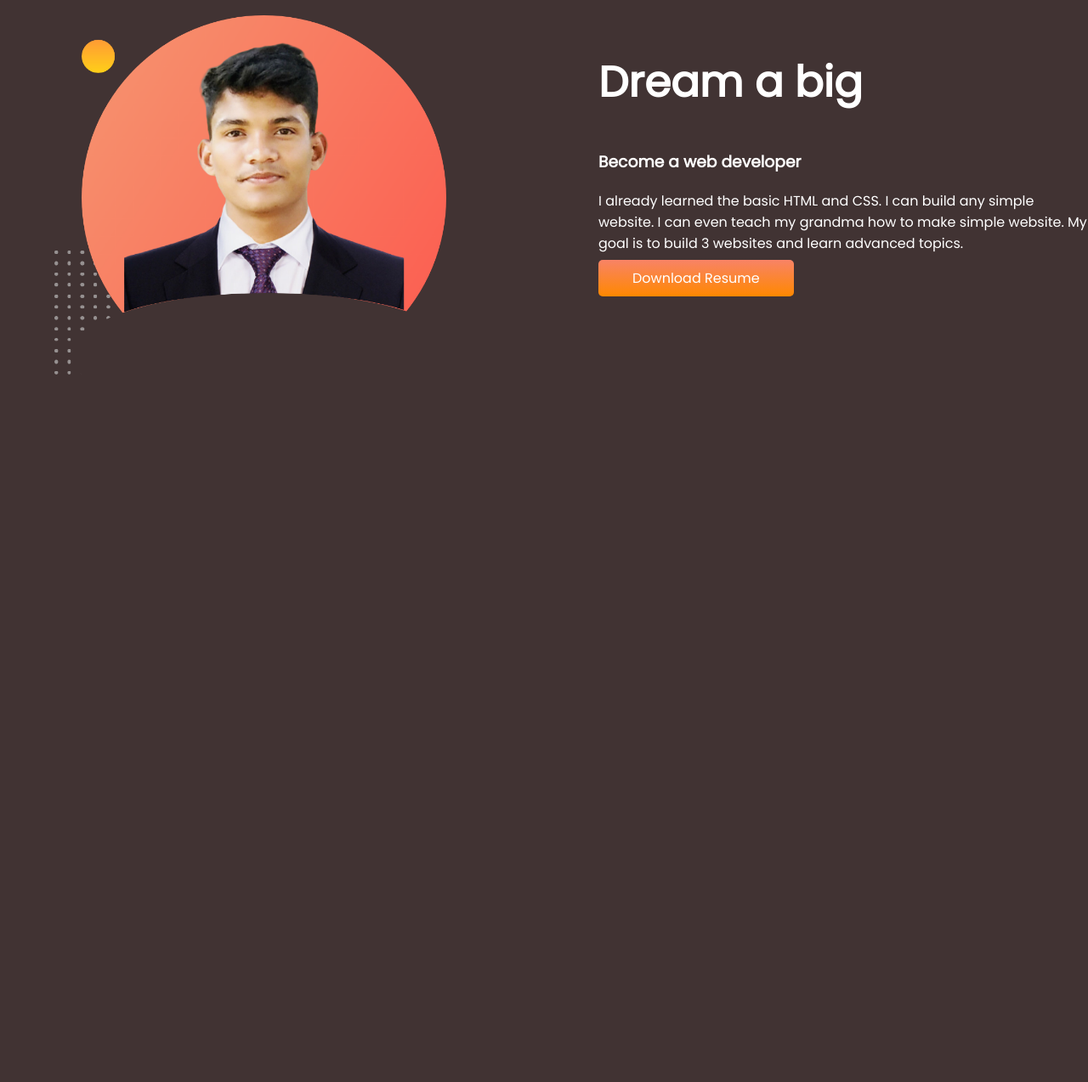
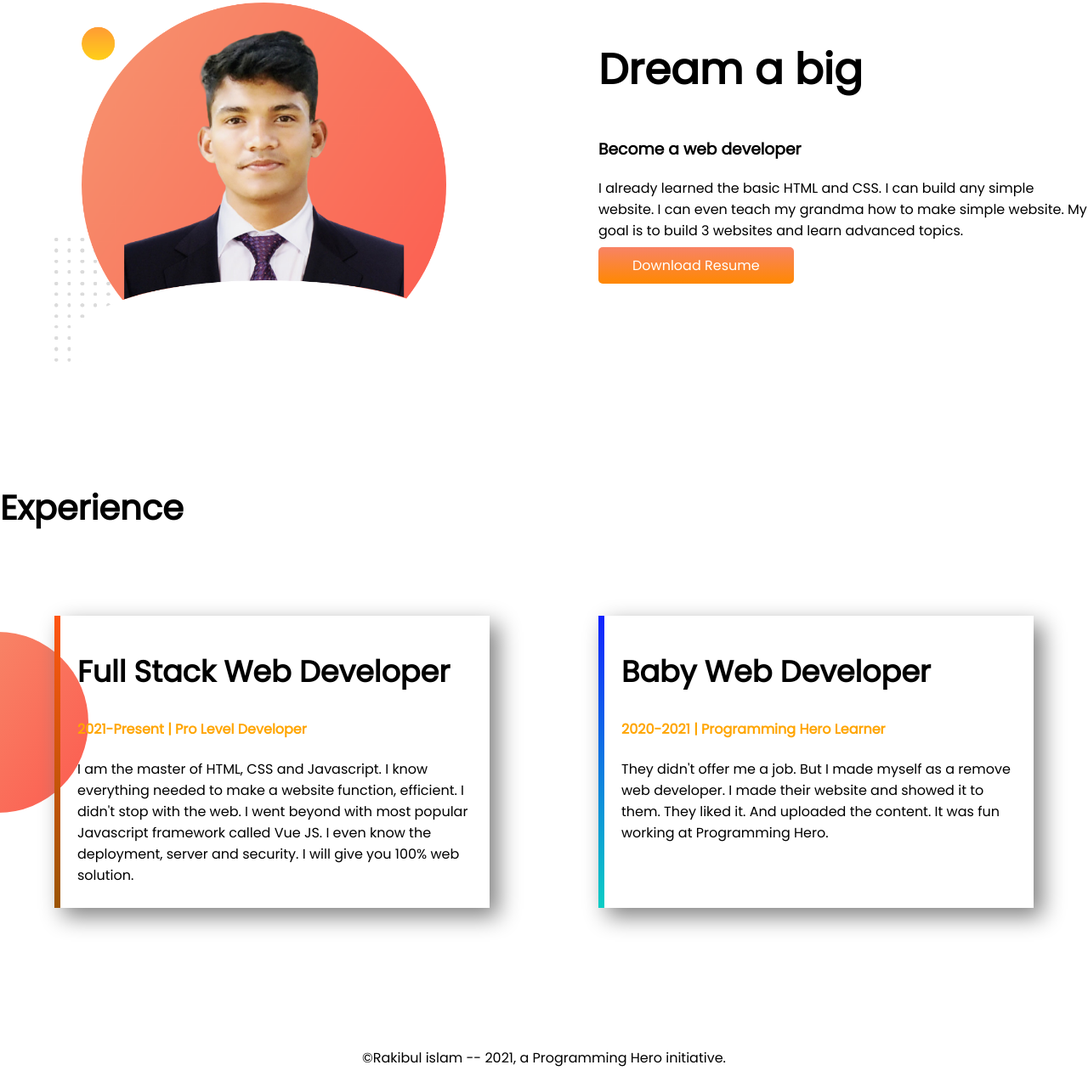
Before and after one commit to rakibulPro1/developer-portfolio, a plain HTML site: page index.html in a window 1280 px wide. Shown: the part 576-1850 px from the top of the page at 85% size. Before the commit the page ends 1059 px from the top, so only its background shows below. Drawn offline with Linux system fonts and the light colour scheme.

Commit message:
final changed

```diff
--- a/index.html
+++ b/index.html
@@ -16,7 +16,7 @@
             <h1>Welcome To Peter<span class="orange-color"> Parker  World</span></h1>
             <h3>Build Climber and Train Stopper</h3>
             <p>You might saw me jumping, climbing buildings, and stopping trains. But nobody pays me a dime for that work. That's why I am learning and mastering web development. I will not stop until I become the Web Development Hero.</p>
-            <a class="link-btn" href="https://www.linkedin.com/in/rakibul-islam-43a139215/">Hire Me</a>
+            <a class="link-btn" target="_blank" href="https://www.linkedin.com/in/rakibul-islam-43a139215/">Hire Me</a>
         </div>
         <div class="half-width">
             <img src="images/my-bg.png" alt="">
@@ -33,8 +33,27 @@
             <p>
                 I already learned the basic HTML and CSS. I can build any simple website. I can even teach my grandma how to make simple website. My goal is to build 3 websites and learn advanced topics.
             </p>
-            <a class="link-btn" href="https://www.linkedin.com/in/rakibul-islam-43a139215/">Download Resume</a>
+            <a class="link-btn" target="_blank" href="https://www.linkedin.com/in/rakibul-islam-43a139215/">Download Resume</a>
         </div>
     </section>
+    <section class="experience-area">
+        <h1 style="font-size: 40px;">Experience</h1>
+        <div class="experiences">
+            <div id="exp-item-left" class="experience-item">
+                <h1 class="exp-title">Full Stack Web Developer</h1>
+                <h4 class="orange-color">2021-Present | Pro Level Developer</h4>
+                <p>I am the master of HTML, CSS and Javascript. I know everything needed to make a website function, efficient. I didn't stop with the web. I went beyond with most popular Javascript framework called Vue JS. I even know the deployment, server and security. I will give you 100% web solution.</p>
+            </div>
+            <div id="exp-item-right" class="experience-item">
+                <h1 class="exp-title">Baby Web Developer</h1>
+                <h4 class="orange-color">2020-2021 | Programming Hero Learner</h4>
+                <p>They didn't offer me a job. But I made myself as a remove web developer. I made their website and showed it to them. They liked it. And uploaded the content. It was fun working at Programming Hero.</p>
+            </div>
+        </div>
+    </section>
+
+    <footer>
+        <p>©Rakibul islam -- 2021, a Programming Hero initiative.</p>
+    </footer>
 </body>
 </html>
--- a/style.css
+++ b/style.css
@@ -3,8 +3,8 @@ body{
     padding: 0;
     box-sizing: border-box;
     font-family: 'Poppins', sans-serif;
-    background-color: rgb(65, 51, 51);
-    color: white;
+
+
 }
 .welcome-area {
     display: flex;
@@ -33,5 +33,38 @@ body{
 }
 .dream-area{
     display: flex;
+    margin-top: 85px;
+}
+.experiences{
+    display: flex;
+
+}
+.experience-area{
+    background-image: url(images/exp-bg.png);
+    background-repeat: no-repeat;
+    background-position: left;
+    margin-bottom: 100px;
     margin-top: 100px;
 }
+.experience-item{
+    width: 40%;
+    padding: 10px 20px;
+    box-shadow: 10px 10px 25px gray;
+    margin: 5%;
+}
+.exp-title{
+    font-size: 35px;
+}
+#exp-item-left{
+    border-left: 7px solid;
+    border-image: linear-gradient(#ff5511, #9b5402);
+    border-image-slice: 1;
+}
+#exp-item-right{
+    border-left: 7px solid;
+    border-image: linear-gradient(#1121ff, #09cec4);
+    border-image-slice: 1;
+}
+footer p {
+    text-align: center;
+}
```
